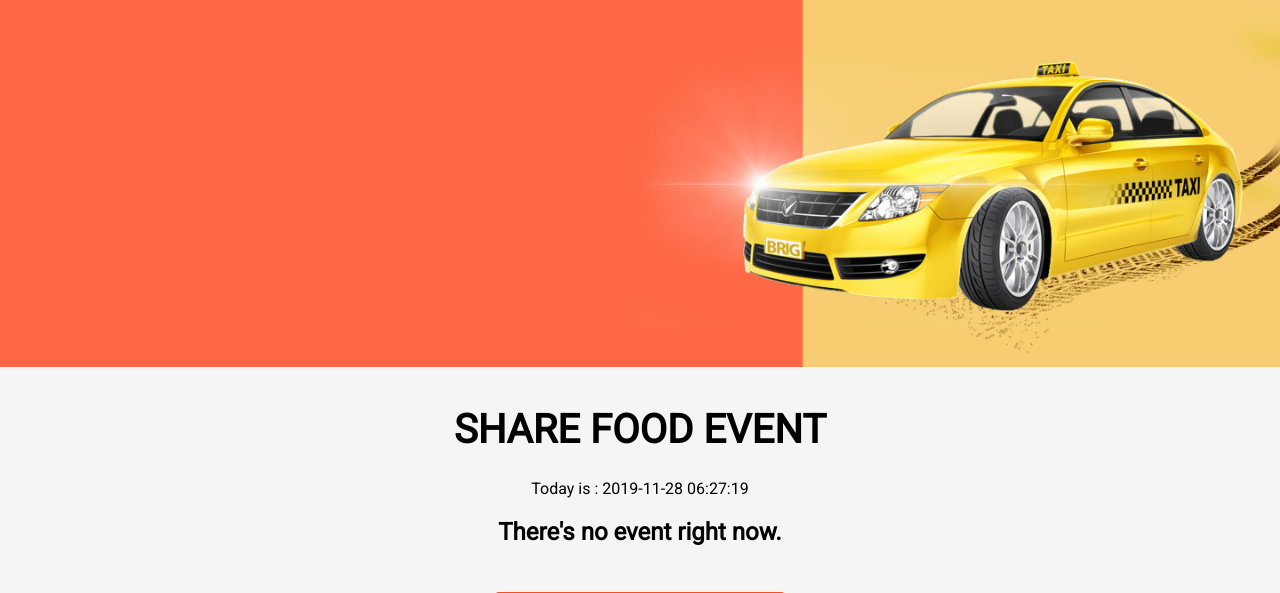
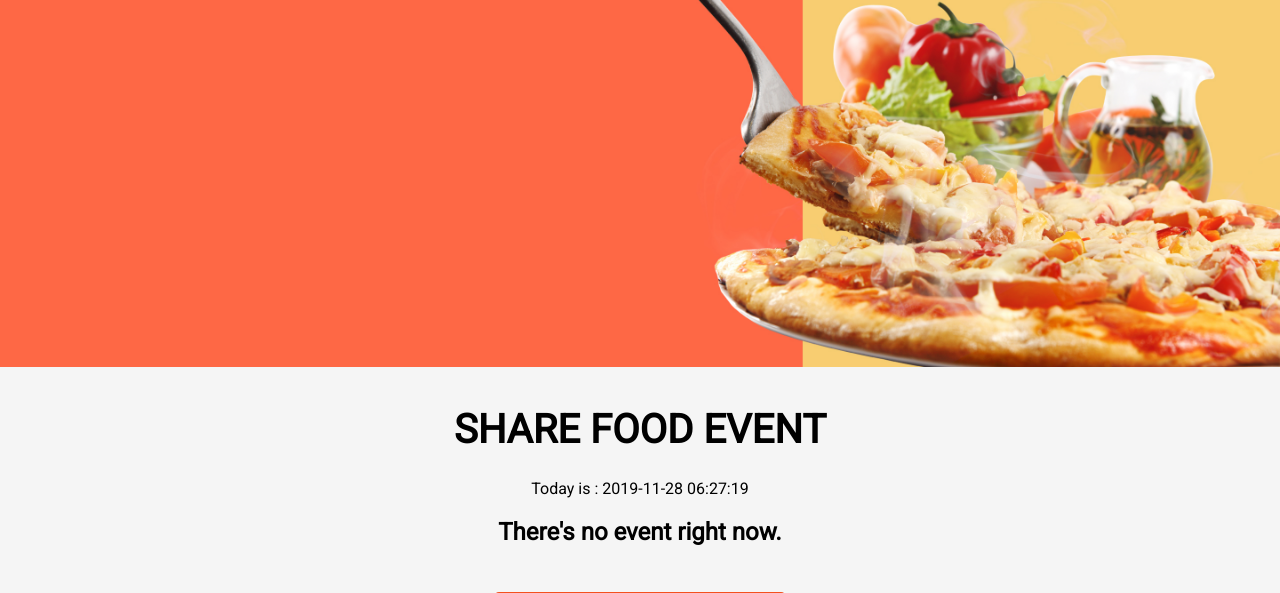
Before and after one commit to bameethanida/BetterTogether, a Django app: page /sharefood/ in a window 1280 px wide. Shown: the part 96-689 px from the top of the page. Run offline with Django 3.2, Linux system fonts and the light colour scheme; data that the repository does not hold is empty.

Commit message:
change the main pic to sharefood pic

```diff
--- a/BetterTogetherApp/templates/BetterTogetherApp/share_food_index.html
+++ b/BetterTogetherApp/templates/BetterTogetherApp/share_food_index.html
@@ -15,7 +15,7 @@
                     height="65" alt="BetterTogether"></a>
         </a>
     </nav>
-    <img class="image" src="{% static "image/2.jpg" %}">
+    <img class="image" src="{% static "image/1.jpg" %}">
     <div class="head">
         <center>
             <h1>SHARE FOOD EVENT</h1>
```
